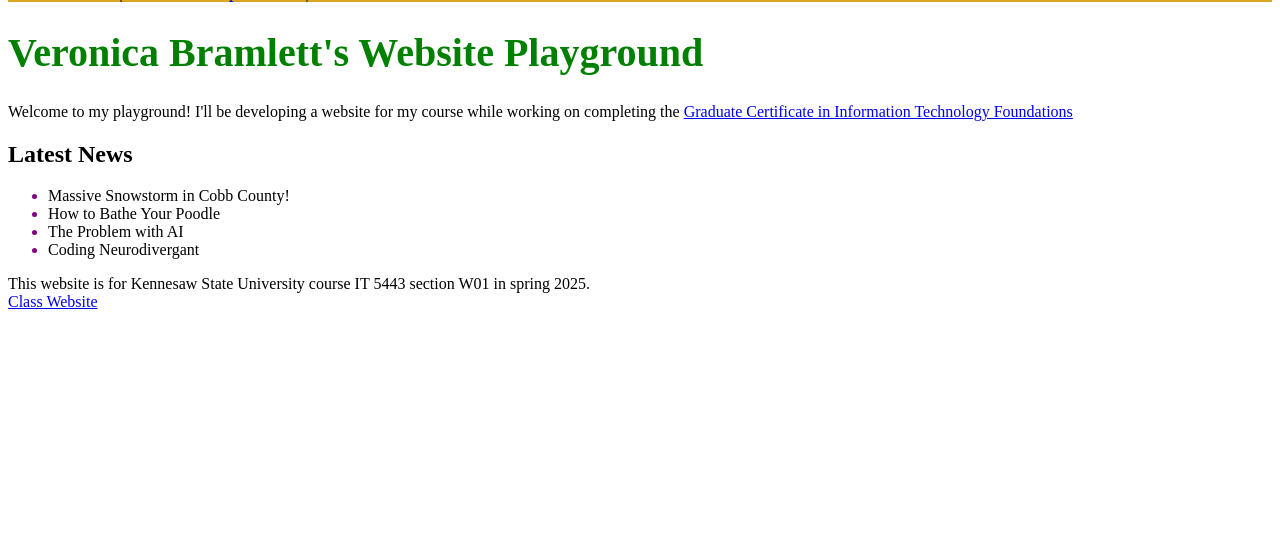
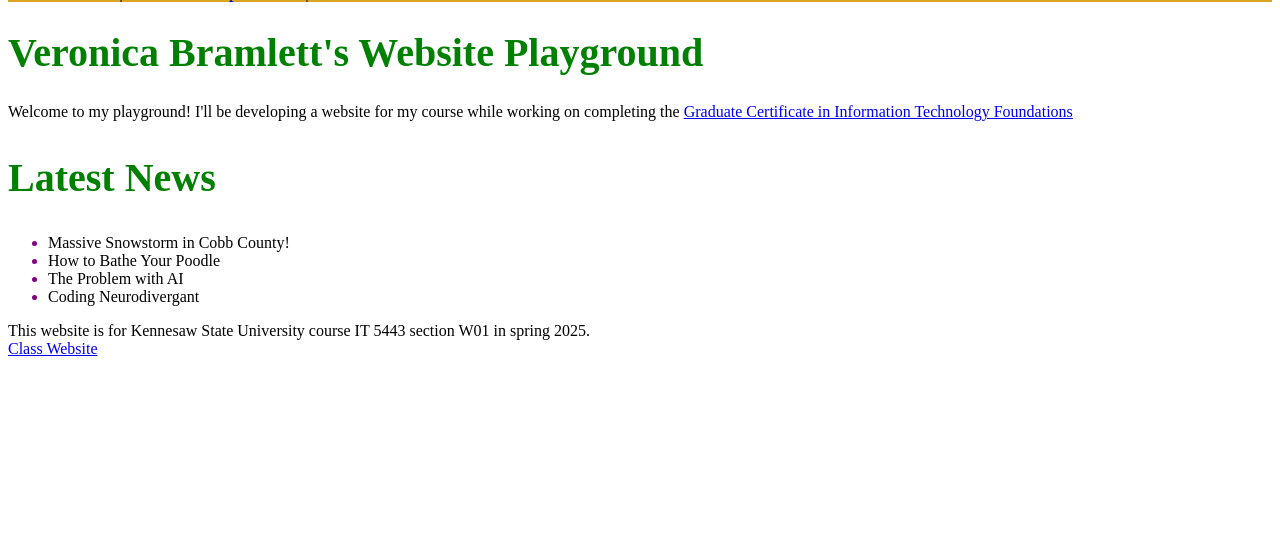
Before and after one commit to Tortall/it5443spring2025, a PHP site: page / in a window 1280 px wide. Shown: the part 109-655 px from the top of the page. Run offline with PHP 8.4, Linux system fonts and the light colour scheme.

Commit message:
Added border bottom to h1, h2, and h3.

```diff
--- a/mystyle.css
+++ b/mystyle.css
@@ -1,13 +1,9 @@
-h1	{
+h1,	h2, h3{
 	color: green;
 	font-size: 40px;
+	border-bottom: 2px goldenrod
 }
-h1:after, h2:after {
-	content: '';
-	display:block;
-	border: 2px goldenrod;
-}
-	li::marker {
+li::marker {
 	color: purple;
 }
 #header	{
```
